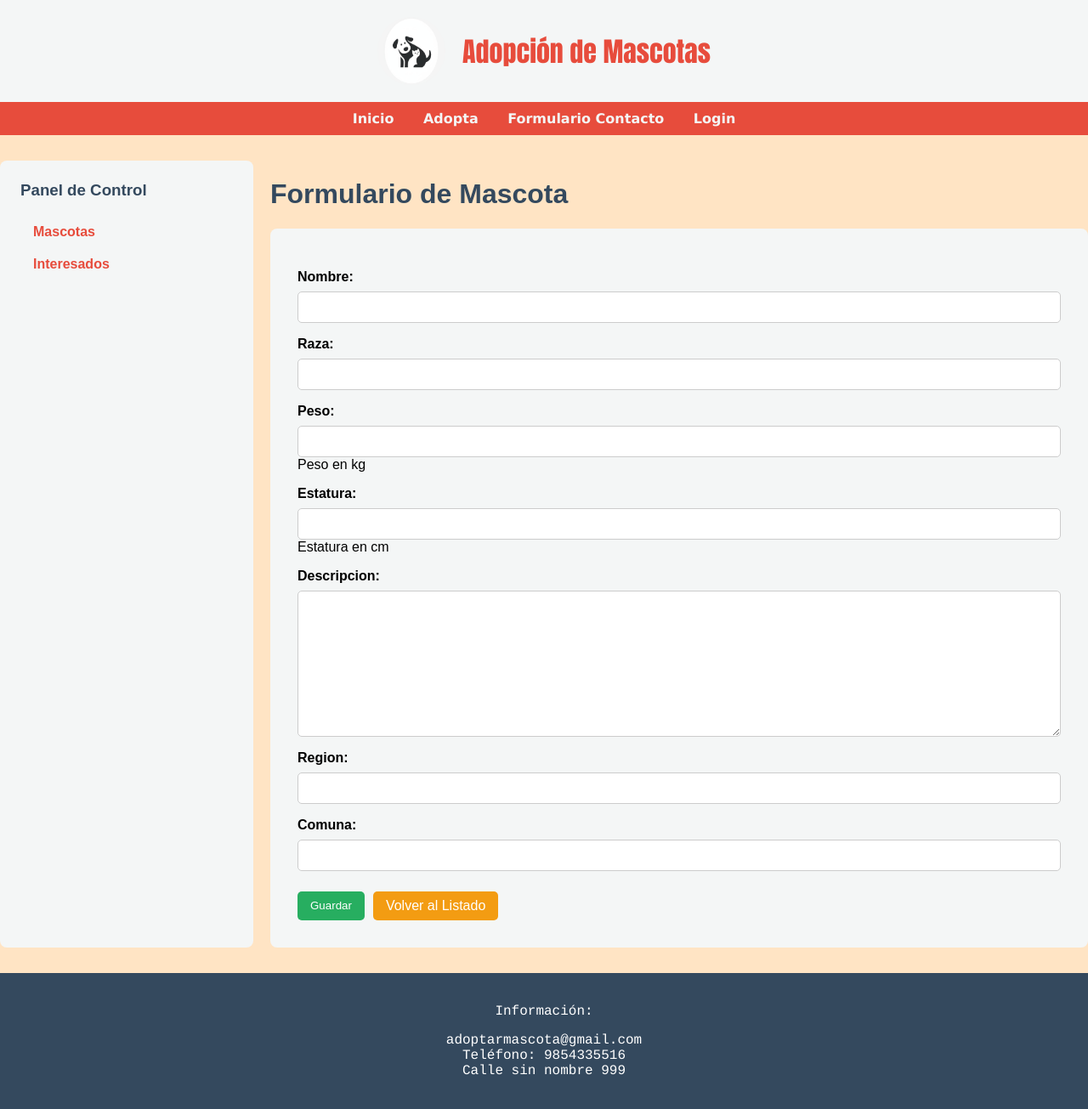
After one commit to RodolfoGomezHernandez/adopta, a Django app: page /dashboard/mascotas/agregar/ in a window 1280 px wide. The commit adds this page. Shown: the whole page at 85% size. Run offline with Django 5.2, Linux system fonts and the light colour scheme; a user stored in the database is signed in.

Commit message:
Implementación de dashboard y CRUD (Fallido)

```diff
--- a/adopta/forms.py
+++ b/adopta/forms.py
@@ -1,7 +1,15 @@
 from django import forms
+from .models import Mascota # Importamos el modelo Mascota
 
 class ContactoForm(forms.Form):
     nombre = forms.CharField(label='Nombre', max_length=100, required=True)
     correo = forms.EmailField(label='Correo', required=True)
     telefono = forms.CharField(label='Teléfono', max_length=15, required=True)
     comuna = forms.CharField(label='Comuna', max_length=100, required=True)
+
+#Formulario para crear y editar mascotas
+class MascotaForm(forms.ModelForm):
+    class Meta:
+        model = Mascota
+        # Excluimos el código porque es autoincremental
+        fields = ['nombre', 'raza', 'peso', 'estatura', 'descripcion', 'region', 'comuna']
--- a/adopta/urls.py
+++ b/adopta/urls.py
@@ -6,4 +6,21 @@
     path('', views.home, name='home'),
     path('contacto/', views.contacto, name='contacto'),
     path('adopta/', views.lista_mascotas, name='lista_mascotas'),
+
+
+    # Rutas de Autenticación y Panel
+    path('login/', views.login_view, name='login'),
+    path('logout/', views.logout_view, name='logout'),
+    path('dashboard/', views.dashboard_view, name='dashboard'),
+
+
+    # Rutas para el CRUD de Mascotas
+    path('dashboard/mascotas/', views.mascotas_list_view, name='mascotas_list'),
+    path('dashboard/mascotas/agregar/', views.mascotas_create_view, name='mascotas_create'),
+    path('dashboard/mascotas/editar/<int:pk>/', views.mascotas_update_view, name='mascotas_update'),
+    path('dashboard/mascotas/eliminar/<int:pk>/', views.mascotas_delete_view, name='mascotas_delete'),
+
+
+    # Rutas para el CRUD de Interesados
+    path('dashboard/interesados/', views.interesados_list_view, name='interesados_list'),
 ]
--- a/adopta/views.py
+++ b/adopta/views.py
@@ -1,6 +1,9 @@
-from django.shortcuts import render, redirect
-from .forms import ContactoForm # Importamos el formulario
-from .models import Contacto, Mascota # Importamos los modelos
+from django.shortcuts import render, redirect, get_object_or_404
+from django.contrib.auth import authenticate, login, logout
+from django.contrib.auth.decorators import login_required
+from django.contrib.auth.forms import AuthenticationForm
+from .models import Mascota, Contacto
+from .forms import ContactoForm, MascotaForm
 # Create your views here.
 def home(request):
     #Esta vista renderiza la plantilla home.html cuando se accede a la ruta raíz
@@ -32,3 +35,68 @@
     mascotas = Mascota.objects.all()
     # Pasamos las mascotas a la plantilla en un diccionario
     return render(request, 'adopta/listar_mascotas.html', {'mascotas': mascotas})
+
+
+def login_view(request):
+    if request.method == 'POST':
+        form = AuthenticationForm(request, data=request.POST)
+        if form.is_valid():
+            username = form.cleaned_data.get('username')
+            password = form.cleaned_data.get('password')
+            user = authenticate(username=username, password=password)
+            if user is not None:
+                login(request, user)
+                return redirect('dashboard')
+    else:
+        form = AuthenticationForm()
+    return render(request, 'adopta/login.html', {'form': form})
+
+def logout_view(request):
+    logout(request)
+    return redirect('home')
+
+# Vistas del Dashboard (protegidas con @login_required)
+@login_required
+def dashboard_view(request):
+    return render(request, 'adopta/dashboard/dashboard_home.html')
+
+@login_required
+def mascotas_list_view(request):
+    mascotas = Mascota.objects.all()
+    return render(request, 'adopta/dashboard/mascotas_list.html', {'mascotas': mascotas})
+
+@login_required
+def interesados_list_view(request):
+    interesados = Contacto.objects.all()
+    return render(request, 'adopta/dashboard/interesados_list.html', {'interesados': interesados})
+
+@login_required
+def mascotas_create_view(request):
+    if request.method == 'POST':
+        form = MascotaForm(request.POST)
+        if form.is_valid():
+            form.save()
+            return redirect('mascotas_list')
+    else:
+        form = MascotaForm()
+    return render(request, 'adopta/dashboard/mascotas_form.html', {'form': form})
+
+@login_required
+def mascotas_update_view(request, pk):
+    mascota = get_object_or_404(Mascota, pk=pk)
+    if request.method == 'POST':
+        form = MascotaForm(request.POST, instance=mascota)
+        if form.is_valid():
+            form.save()
+            return redirect('mascotas_list')
+    else:
+        form = MascotaForm(instance=mascota)
+    return render(request, 'adopta/dashboard/mascotas_form.html', {'form': form})
+
+@login_required
+def mascotas_delete_view(request, pk):
+    mascota = get_object_or_404(Mascota, pk=pk)
+    if request.method == 'POST':
+        mascota.delete()
+        return redirect('mascotas_list')
+    return render(request, 'adopta/dashboard/mascotas_confirm_delete.html', {'mascota': mascota})
--- a/config/settings.py
+++ b/config/settings.py
@@ -129,3 +129,5 @@
 # https://docs.djangoproject.com/en/5.2/ref/settings/#default-auto-field
 
 DEFAULT_AUTO_FIELD = 'django.db.models.BigAutoField'
+LOGIN_URL = 'login'
+LOGIN_REDIRECT_URL = 'dashboard'
--- a/static/css/styles.css
+++ b/static/css/styles.css
@@ -217,3 +217,134 @@
     color: #7f8c8d;
     padding: 2rem;
 }
+
+
+/* --- Estilos para el Dashboard --- */
+.dashboard-container {
+    display: flex;
+    max-width: 1400px;
+    margin: 30px auto;
+    gap: 20px;
+}
+
+.dashboard-sidebar {
+    flex-basis: 250px;
+    flex-shrink: 0;
+    background-color: #f4f6f6;
+    padding: 1.5rem;
+    border-radius: 8px;
+}
+
+.dashboard-sidebar h3 {
+    margin-top: 0;
+    color: #34495e;
+}
+
+.dashboard-sidebar ul {
+    list-style: none;
+    padding: 0;
+    margin: 0;
+}
+
+.dashboard-sidebar ul li a {
+    display: block;
+    padding: 10px 15px;
+    color: #e74c3c;
+    text-decoration: none;
+    font-weight: bold;
+    border-radius: 5px;
+}
+
+.dashboard-sidebar ul li a:hover {
+    background-color: #e0e0e0;
+}
+
+.dashboard-content {
+    flex-grow: 1;
+}
+
+.dashboard-content h1 {
+    color: #34495e;
+}
+
+.header-table {
+    display: flex;
+    justify-content: space-between;
+    align-items: center;
+    margin-bottom: 1.5rem;
+}
+
+/* Estilos para tablas */
+.dashboard-table {
+    width: 100%;
+    border-collapse: collapse;
+    background-color: #fff;
+    box-shadow: 0 2px 4px rgba(0,0,0,0.1);
+}
+
+.dashboard-table th, .dashboard-table td {
+    padding: 12px 15px;
+    border: 1px solid #ddd;
+    text-align: left;
+}
+
+.dashboard-table th {
+    background-color: #e74c3c;
+    color: white;
+}
+
+.dashboard-table tbody tr:nth-child(even) {
+    background-color: #f2f2f2;
+}
+
+.dashboard-table .acciones {
+    display: flex;
+    gap: 10px;
+}
+
+/* Estilos para botones */
+.btn-primary, .btn-secondary, .btn-danger {
+    padding: 8px 15px;
+    border: none;
+    border-radius: 5px;
+    color: white;
+    text-decoration: none;
+    text-align: center;
+    cursor: pointer;
+}
+
+.btn-primary { background-color: #27ae60; }
+.btn-secondary { background-color: #f39c12; }
+.btn-danger { background-color: #c0392b; }
+
+/* Estilos para formularios del dashboard */
+.form-dashboard {
+    background-color: #f4f6f6;
+    padding: 2rem;
+    border-radius: 8px;
+}
+
+.form-dashboard p {
+    display: flex;
+    flex-direction: column;
+    margin-bottom: 1rem;
+}
+
+.form-dashboard label {
+    margin-bottom: 0.5rem;
+    font-weight: bold;
+}
+
+.form-dashboard input, .form-dashboard textarea, .form-dashboard select {
+    width: 100%;
+    padding: 10px;
+    border: 1px solid #ccc;
+    border-radius: 5px;
+    box-sizing: border-box;
+}
+
+.form-actions {
+    margin-top: 1.5rem;
+    display: flex;
+    gap: 10px;
+}
--- a/templates/adopta/base.html
+++ b/templates/adopta/base.html
@@ -17,7 +17,7 @@
             <li><a href="{% url 'home' %}">Inicio</a></li>
             <li><a href="{% url 'lista_mascotas'%}">Adopta</a></li>
             <li><a href="{% url 'contacto' %}">Formulario Contacto</a></li>
-            <li><a href="#">Adopta</a></li>
+            <li><a href="{% url 'login' %}">Login</a></li>
         </ul>
     </nav>
     <main>
--- /dev/null
+++ b/templates/adopta/dashboard/dashboard_base.html
@@ -0,0 +1,15 @@
+{% extends 'adopta/base.html' %}
+{% block content %}
+<div class="dashboard-container">
+    <aside class="dashboard-sidebar">
+        <h3>Panel de Control</h3>
+        <ul>
+            <li><a href="{% url 'mascotas_list' %}">Mascotas</a></li>
+            <li><a href="{% url 'interesados_list' %}">Interesados</a></li>
+        </ul>
+    </aside>
+    <main class="dashboard-content">
+        {% block dashboard_content %}{% endblock %}
+    </main>
+</div>
+{% endblock %}
--- /dev/null
+++ b/templates/adopta/dashboard/dashboard_home.html
@@ -0,0 +1,6 @@
+{% extends 'adopta/dashboard/dashboard_base.html' %}
+{% block title %}Dashboard{% endblock %}
+{% block dashboard_content %}
+    <h1>Bienvenido al Panel de Administración</h1>
+    <p>Selecciona una opción del menú de la izquierda para comenzar.</p>
+{% endblock %}
--- /dev/null
+++ b/templates/adopta/dashboard/mascotas_form.html
@@ -0,0 +1,13 @@
+{% extends 'adopta/dashboard/dashboard_base.html' %}
+{% block title %}Formulario de Mascota{% endblock %}
+{% block dashboard_content %}
+    <h1>Formulario de Mascota</h1>
+    <form method="post" class="form-dashboard">
+        {% csrf_token %}
+        {{ form.as_p }}
+        <div class="form-actions">
+            <button type="submit" class="btn-primary">Guardar</button>
+            <a href="{% url 'mascotas_list' %}" class="btn-secondary">Volver al Listado</a>
+        </div>
+    </form>
+{% endblock %}
```
Also changed, not shown: templates/adopta/dashboard/interesados_list.html (added, +27 -0 lines), templates/adopta/dashboard/login.html (added, +12 -0 lines), templates/adopta/dashboard/mascota_list.html (added, +33 -0 lines), templates/adopta/dashboard/mascotas_confirm_delete.html (added, +13 -0 lines).
